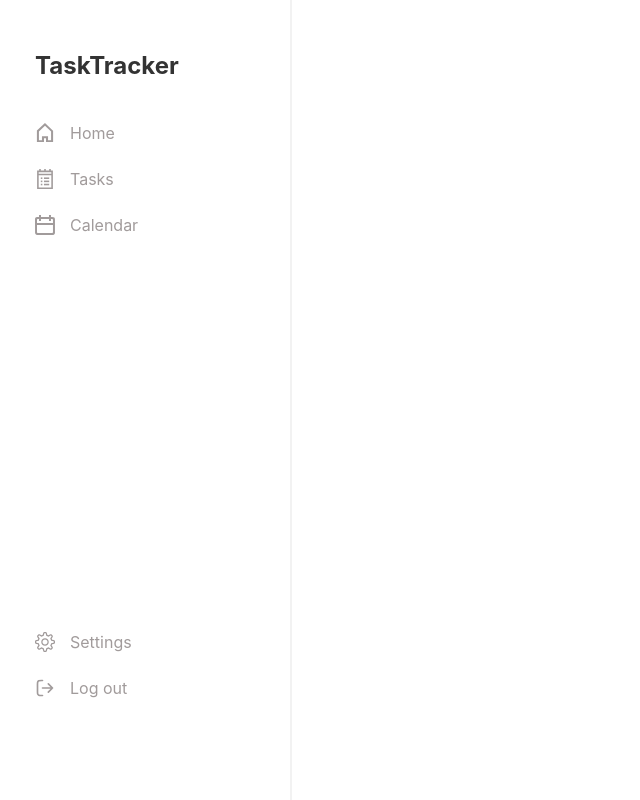
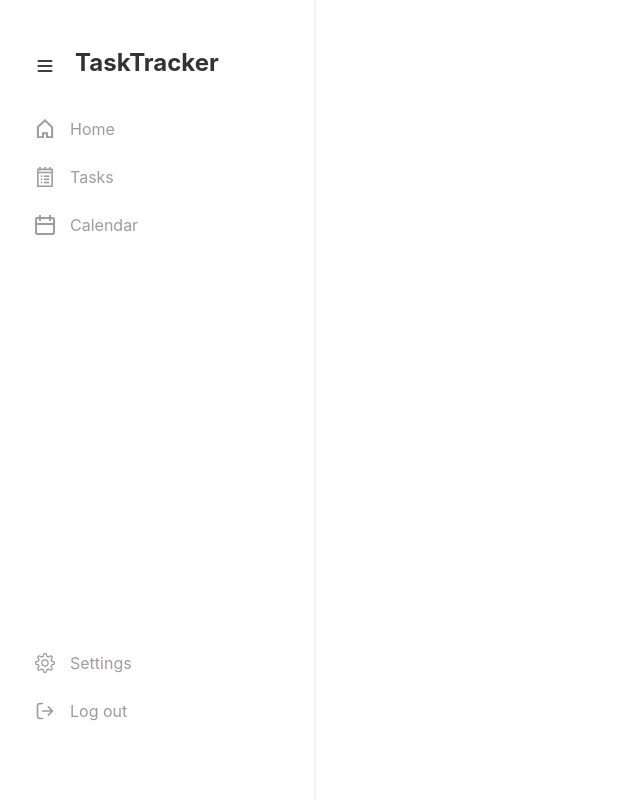
Before and after one commit to NadiiaNanivska/tasktracker-ui, a React (Create React App) app: page / in a window 1280 px wide. Shown: the whole page, without its empty margins (0-640 px from the left). Built offline with nearby package versions, Linux system fonts and the light colour scheme.

Commit message:
completed work on sidebar

```diff
--- a/src/components/Sidebar.js
+++ b/src/components/Sidebar.js
@@ -1,23 +1,53 @@
 import '../styles/Sidebar.css';
-import React from 'react';
+import React, {useRef, useState} from 'react';
 import HomeIcon from '../images/home.svg';
 import TaskIcon from '../images/tasks1.svg';
 import CalendarIcon from '../images/calendar.svg';
 import SettingsIcon from '../images/settings.svg';
 import LogoutIcon from '../images/log-out.svg';
+import MenuItem from '../images/burger-menu.svg';
 
 const Sidebar = () => {
+    const sidebarHeadingRef = useRef(null);
+    const sidebarTextRef = useRef([]);
+    const [isSidebarOpen, setIsSidebarOpen] = useState(true);
+
+    const toggleSidebar = () => {
+        setIsSidebarOpen(prevState => !prevState);
+    };
+
+    const hideMenu = () => {
+        if (sidebarHeadingRef.current.style.display !== 'none') {
+            sidebarHeadingRef.current.style.display = 'none';
+            sidebarTextRef.current.forEach((ref) => {
+                if (ref.style.display !== 'none') {
+                    ref.style.display = 'none';
+                }
+            });
+        } else {
+            sidebarHeadingRef.current.style.display = 'flex';
+            sidebarTextRef.current.forEach((ref) => {
+                    ref.style.display = 'flex';
+            });
+        }
+    }
+
     return (
-        <div className="sidebar">
-            <div className="sidebar-header">
-            <h1 className="sidebar-heading">TaskTracker</h1>
-            <ul className="sidebar-nav">
+        <div className={`sidebar ${isSidebarOpen ? 'open' : 'closed'}`}>
+            <div className="sidebar-header" >
+                <div className="sidebar-heading-wrapper">
+            <div onClick={() => {hideMenu(); toggleSidebar();}} className="icon-wrapper">
+                <img src={MenuItem} alt="Home" className="sidebar-icon-heading" />
+            </div>
+            <span className="sidebar-heading" ref={sidebarHeadingRef}>TaskTracker</span>
+                </div>
+            <ul className={`sidebar-nav ${isSidebarOpen ? 'open-text' : 'closed-text'}`}>
                 <li className="sidebar-item">
                     <a href="#" className="sidebar-link">
                         <div className="icon-wrapper">
                             <img src={HomeIcon} alt="Home" className="sidebar-icon" />
                         </div>
-                        <span className="sidebar-text">Home</span>
+                        <span className="sidebar-text" ref={(el) => (sidebarTextRef.current[0] = el)}>Home</span>
                     </a>
                 </li>
                 <li className="sidebar-item">
@@ -25,7 +55,7 @@ const Sidebar = () => {
                         <div className="icon-wrapper">
                             <img src={TaskIcon} alt="Home" className="sidebar-icon" />
                         </div>
-                        <span className="sidebar-text">Tasks</span>
+                        <span className="sidebar-text" ref={(el) => (sidebarTextRef.current[1] = el)}>Tasks</span>
                     </a>
                 </li>
                 <li className="sidebar-item">
@@ -33,27 +63,27 @@ const Sidebar = () => {
                         <div className="icon-wrapper">
                             <img src={CalendarIcon} alt="Home" className="sidebar-icon" />
                         </div>
-                        <span className="sidebar-text">Calendar</span>
+                        <span className="sidebar-text" ref={(el) => (sidebarTextRef.current[2] = el)}>Calendar</span>
                     </a>
                 </li>
             </ul>
             </div>
             <div className="sidebar-footer">
-                <ul className="sidebar-nav-footer">
-                    <li className="sidebar-item-footer">
+                <ul className={`sidebar-nav ${isSidebarOpen ? 'open-text' : 'closed-text'}`}>
+                    <li className="sidebar-item">
                         <a href="#" className="sidebar-link">
                             <div className="icon-wrapper">
                                 <img src={SettingsIcon} alt="Home" className="sidebar-icon" />
                             </div>
-                            <span className="sidebar-text">Settings</span>
+                            <span className="sidebar-text" ref={(el) => (sidebarTextRef.current[3] = el)}>Settings</span>
                         </a>
                     </li>
-                    <li className="sidebar-item-footer">
+                    <li className="sidebar-item">
                         <a href="#" className="sidebar-link">
                             <div className="icon-wrapper">
                                 <img src={LogoutIcon} alt="Home" className="sidebar-icon" />
                             </div>
-                            <span className="sidebar-text">Log out</span>
+                            <span className="sidebar-text" ref={(el) => (sidebarTextRef.current[4] = el)}>Log out</span>
                         </a>
                     </li>
                 </ul>
--- a/src/styles/Sidebar.css
+++ b/src/styles/Sidebar.css
@@ -1,5 +1,5 @@
 .sidebar {
-  width: 270px;
+  width: 23vw;
   border-right: 2px solid rgba(82, 80, 80, 0.075);
   position: fixed;
   height: 100vh;
@@ -10,12 +10,36 @@
   justify-content: space-between;
 }
 
+.open {
+  width: 23vw;
+}
+
+.closed {
+  width: 7vw;
+}
+
+.open-text {
+  width: 23.2vw;
+}
+
+.closed-text {
+  width: 7.2vw;
+}
+
 .sidebar-heading {
-  padding: 15px;
   font-size: 24px;
   font-weight: bold;
+  color: #333;
+}
+
+.sidebar-heading-wrapper {
+  height: 55px;
   margin-bottom: 20px;
-  color: #333;
+  padding-top: 15px;
+  padding-left: 15px;
+  display: flex;
+  align-items: center;
+  gap: 10px;
 }
 
 .sidebar-footer {
@@ -23,27 +47,18 @@
 }
 
 .sidebar-nav {
-  width: 168%;
+  /*width: 23.2vw;*/
   list-style-type: none;
   padding: 0;
   margin: 0;
-}
-
-.sidebar-nav-footer {
-  padding: 20px 20px 8px 0;
-  width: 38vh;
-  list-style-type: none;
 }
 
 .sidebar-item {
   margin-bottom: 10px;
 }
 
-.sidebar-item-footer {
-  margin-bottom: 10px;
-}
-
 .sidebar-link {
+  height: 22px;
   padding: 8px 8px 8px 15px;
   display: flex;
   align-items: center;
@@ -64,6 +79,15 @@
 }
 
 .sidebar-icon {
+  cursor: pointer;
+  color: #a19b9b;
+  width: 20px;
+  height: 20px;
+}
+
+.sidebar-icon-heading {
+  padding-top: 6px;
+  cursor: pointer;
   color: #a19b9b;
   width: 20px;
   height: 20px;
```
Also changed, not shown: src/images/burger-menu.svg (added).
